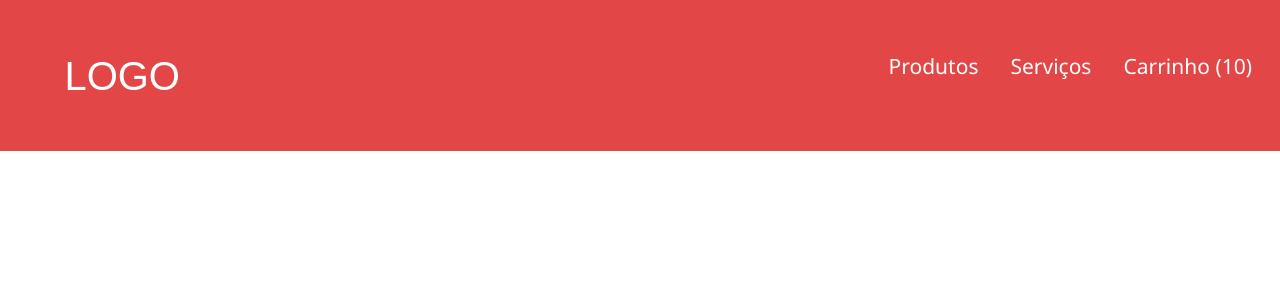
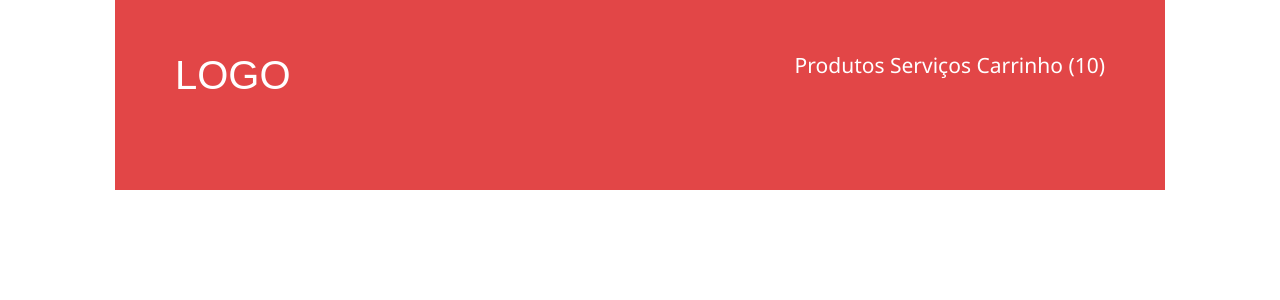
Before and after one commit to glerisonlima/loja-fone-DoFrontAoEnd, a PHP site: page / in a window 1280 px wide. Shown: the top 300 px of the page. Run offline with PHP 8.4, Linux system fonts and the light colour scheme.

Commit message:
fim da aula 003

```diff
--- a/header.css
+++ b/header.css
@@ -2,25 +2,22 @@ header{
     background-color: #e24647;
     display: flex;
     justify-content: space-between;
-}
-
-h1, a {
     color: #FFF;
+    margin: 0px 115px;
+    padding: 55px 60px 95px;
 }
 
 h1 {
     font-size: 40px;
-    font-family: Arial;
-    margin: 55.5px 64.4px;
+    font-family: Arial, Helvetica, sans-serif;
 }
 
 nav {
-    margin-top: 56px;
+    font-size: 21px;
+    font-family: 'Segoe UI', Tahoma, Geneva, Verdana, sans-serif;
 }
 
 a {
     text-decoration: none;
-    font-size: 21px;
-    font-family: Segoe UI;
-    margin-right: 28px;
+    color: inherit;
 }
```
